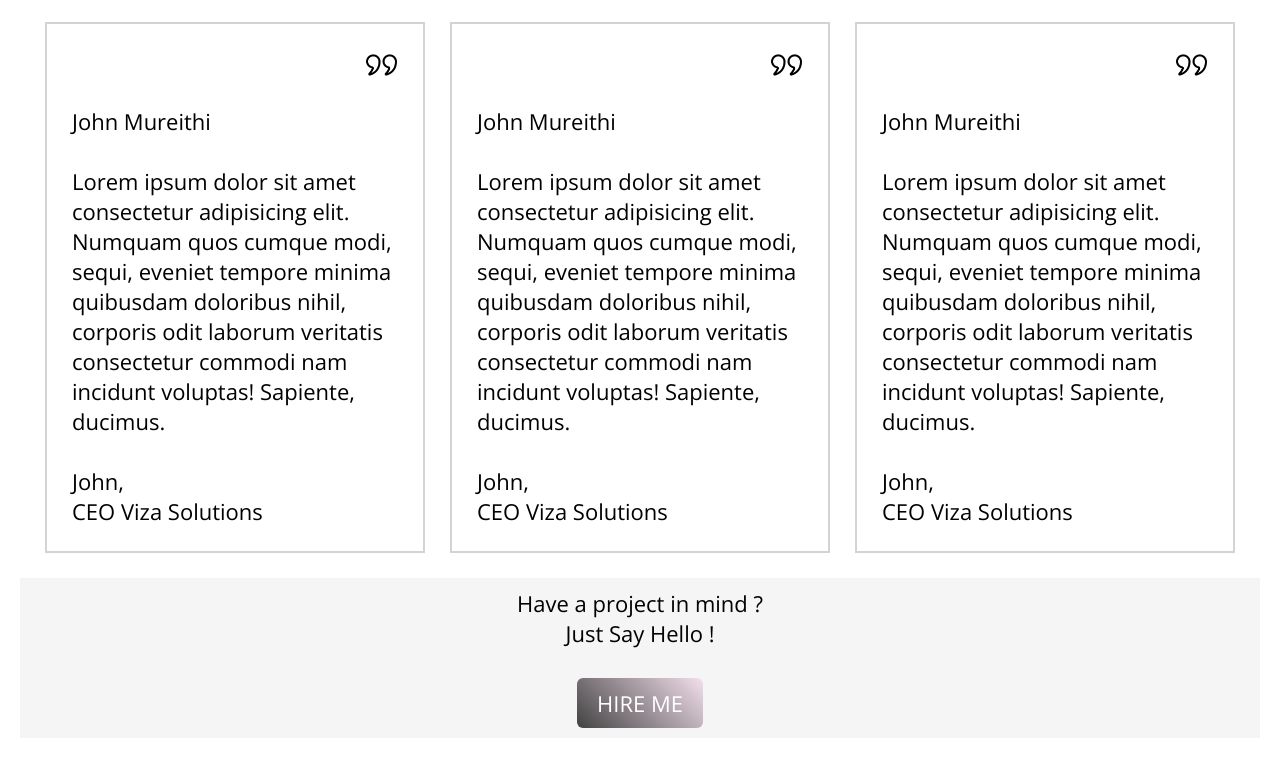
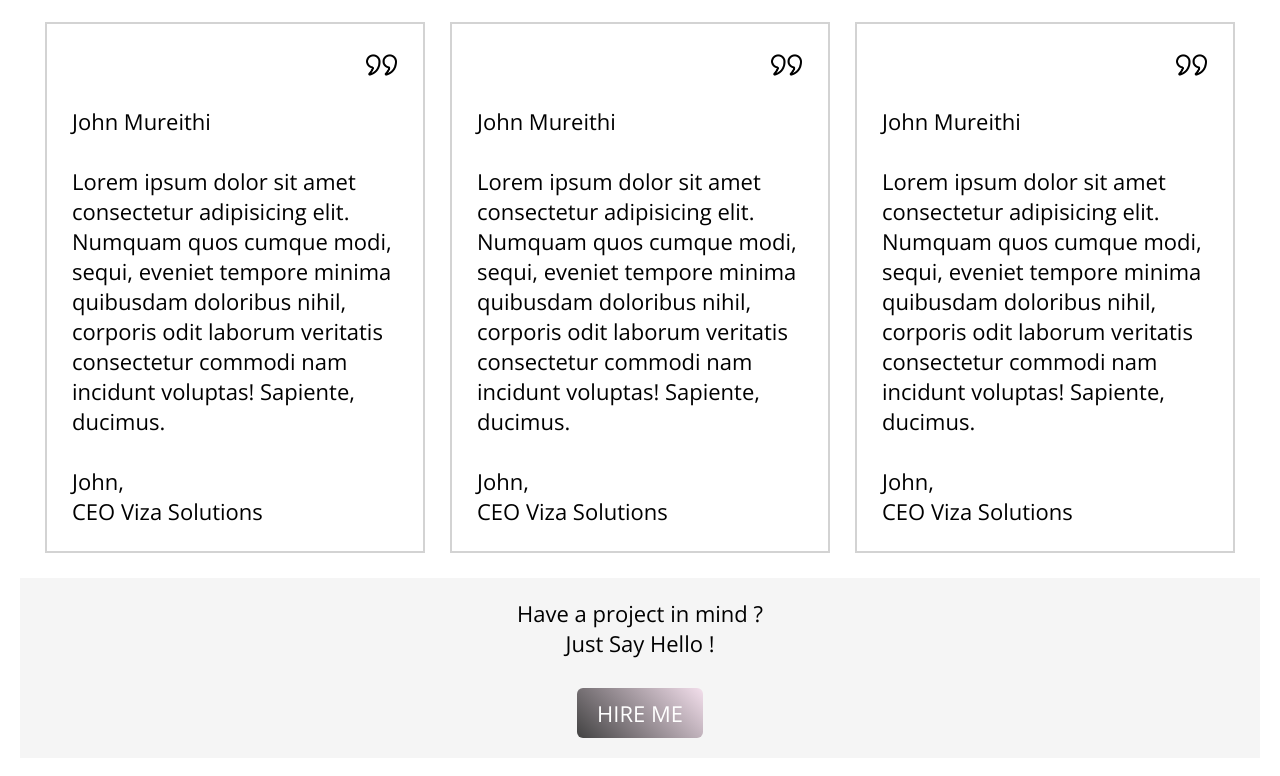
Before and after one commit to Zac-Mwangi/MySitePhase0IP, a plain HTML site: page index.html in a window 1280 px wide. Shown: the part 1935-2711 px from the top of the page. Drawn offline with nearby package versions, Linux system fonts and the light colour scheme.

Commit message:
Add format

```diff
--- a/assets/css/styles.css
+++ b/assets/css/styles.css
@@ -184,9 +184,16 @@ body {
 
 .footer1 {
     background-color: #F5F5F5;
-    height: 20vh;
+    /* height: 30vh; */
     display: flex;
     flex-direction: column;
     align-items: center;
     justify-content: center;
 }
+.footer1>.pp1{
+    margin-top: 20px;
+}
+
+.footer1>.pplast{
+    margin-bottom: 20px;
+}
--- a/index.html
+++ b/index.html
@@ -180,9 +180,10 @@
 
     <!-- footer -->
     <section class="footer1">
-        <p>Have a project in mind ?</p>
+        <p class="pp1">Have a project in mind ?</p>
         <p>Just Say Hello ! </p> <br>
         <a class="btn" href="#">HIRE ME</a>
+        <p class="pplast"></p>
     </section>
 </body>
 
```
